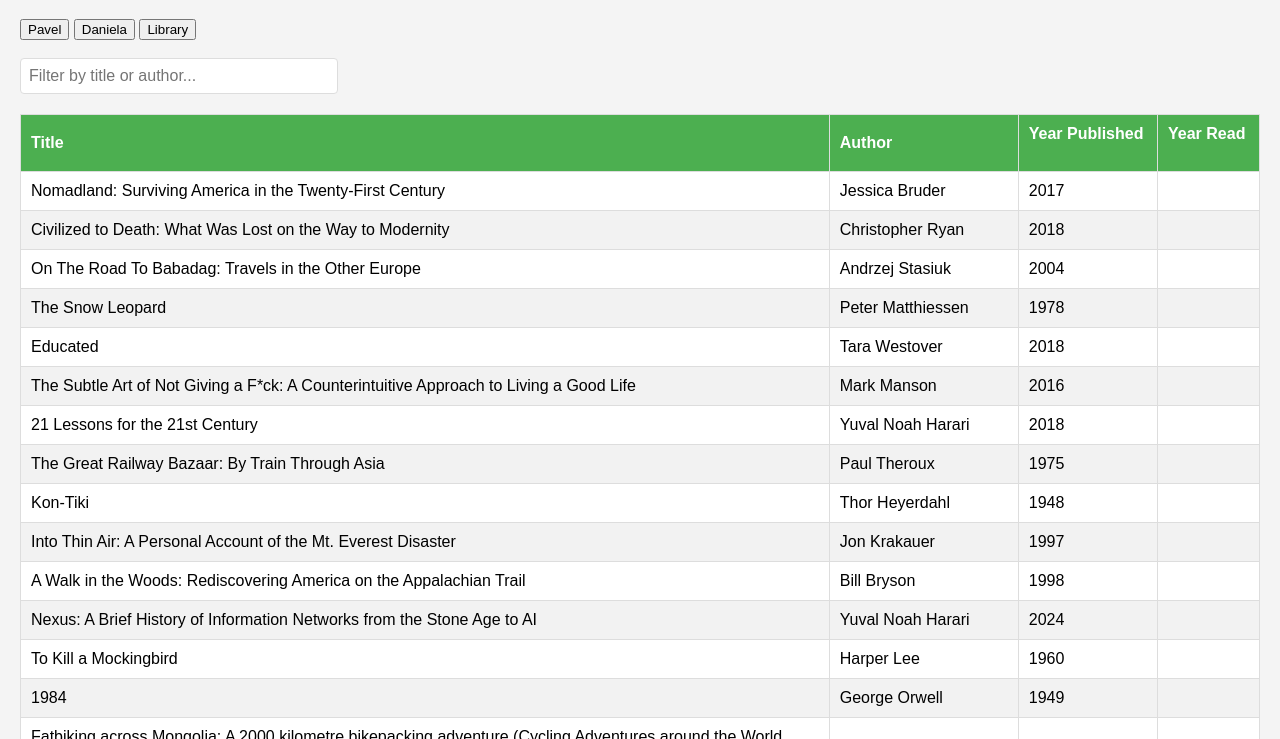
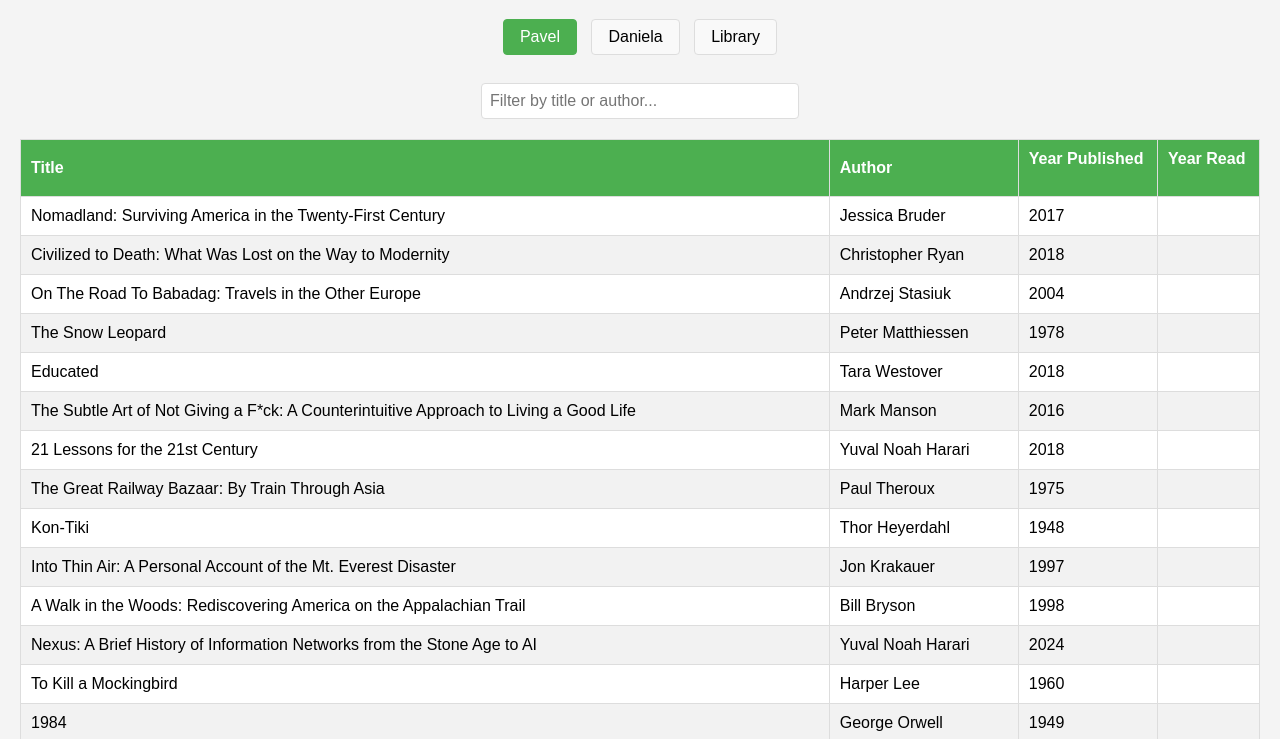
Before and after one commit to shuflovic/books, a plain HTML site: page index.html in a window 1280 px wide. Shown: the part 61-800 px from the top of the page. Drawn offline with nearby package versions, Linux system fonts and the light colour scheme.

Commit message:
Update style.css

```diff
--- a/style.css
+++ b/style.css
@@ -60,6 +60,7 @@ tr:hover {
 /* Filter input styling */
 .filter-container {
     margin-bottom: 20px;
+    text-align: center;
 }
 
 #filterInput {
@@ -70,3 +71,30 @@ tr:hover {
     border-radius: 4px;
     font-size: 16px;
 }
+
+/* Button container styling */
+.button-container {
+    text-align: center;
+    margin-bottom: 10px;
+}
+
+/* Library button styling */
+.library-btn {
+    padding: 8px 16px;
+    margin: 0 5px;
+    border: 1px solid #ddd;
+    border-radius: 4px;
+    background-color: #f9f9f9;
+    cursor: pointer;
+    font-size: 16px;
+}
+
+.library-btn:hover {
+    background-color: #e0e0e0;
+}
+
+.library-btn.active {
+    background-color: #4CAF50;
+    color: white;
+    border-color: #4CAF50;
+}
```
